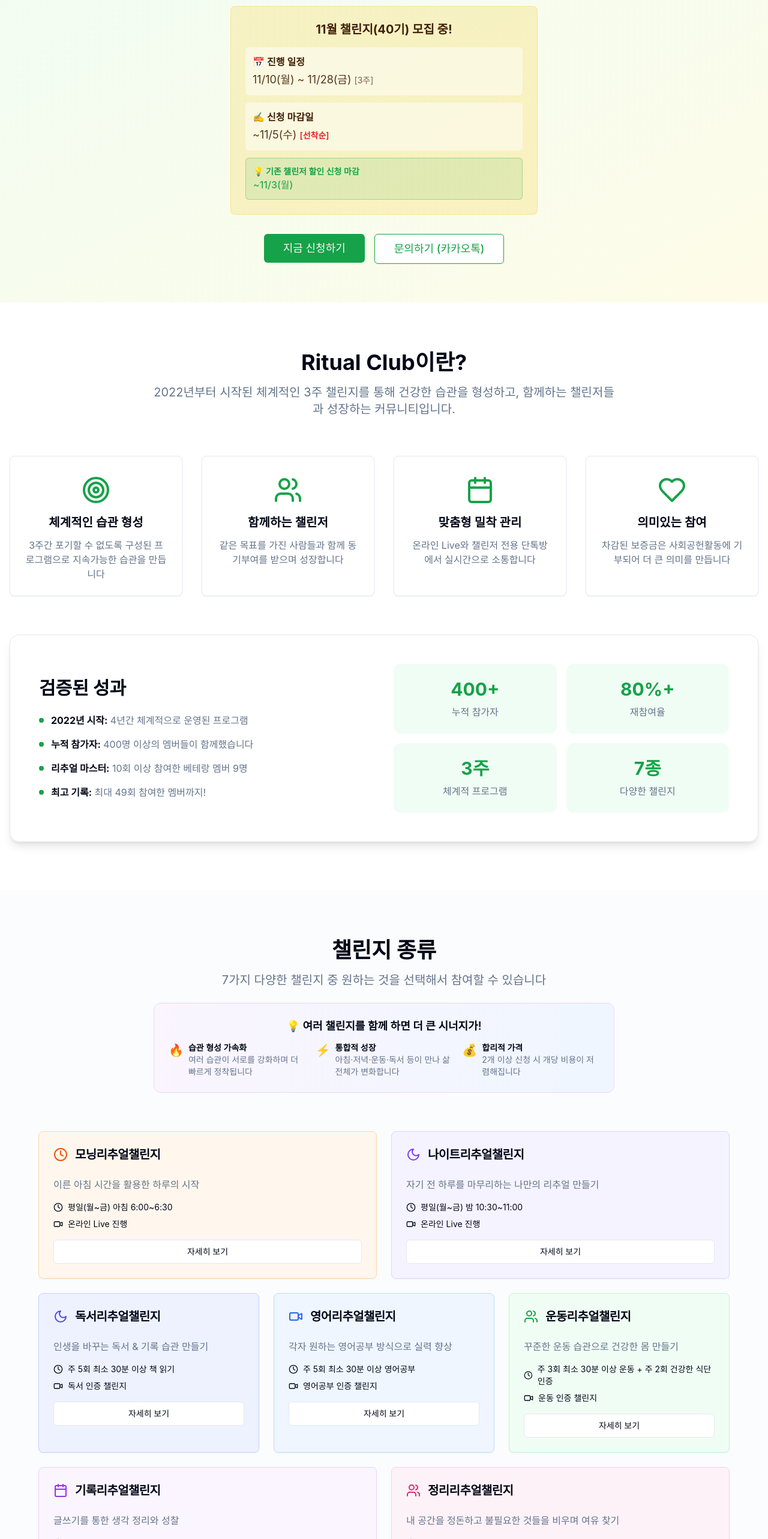
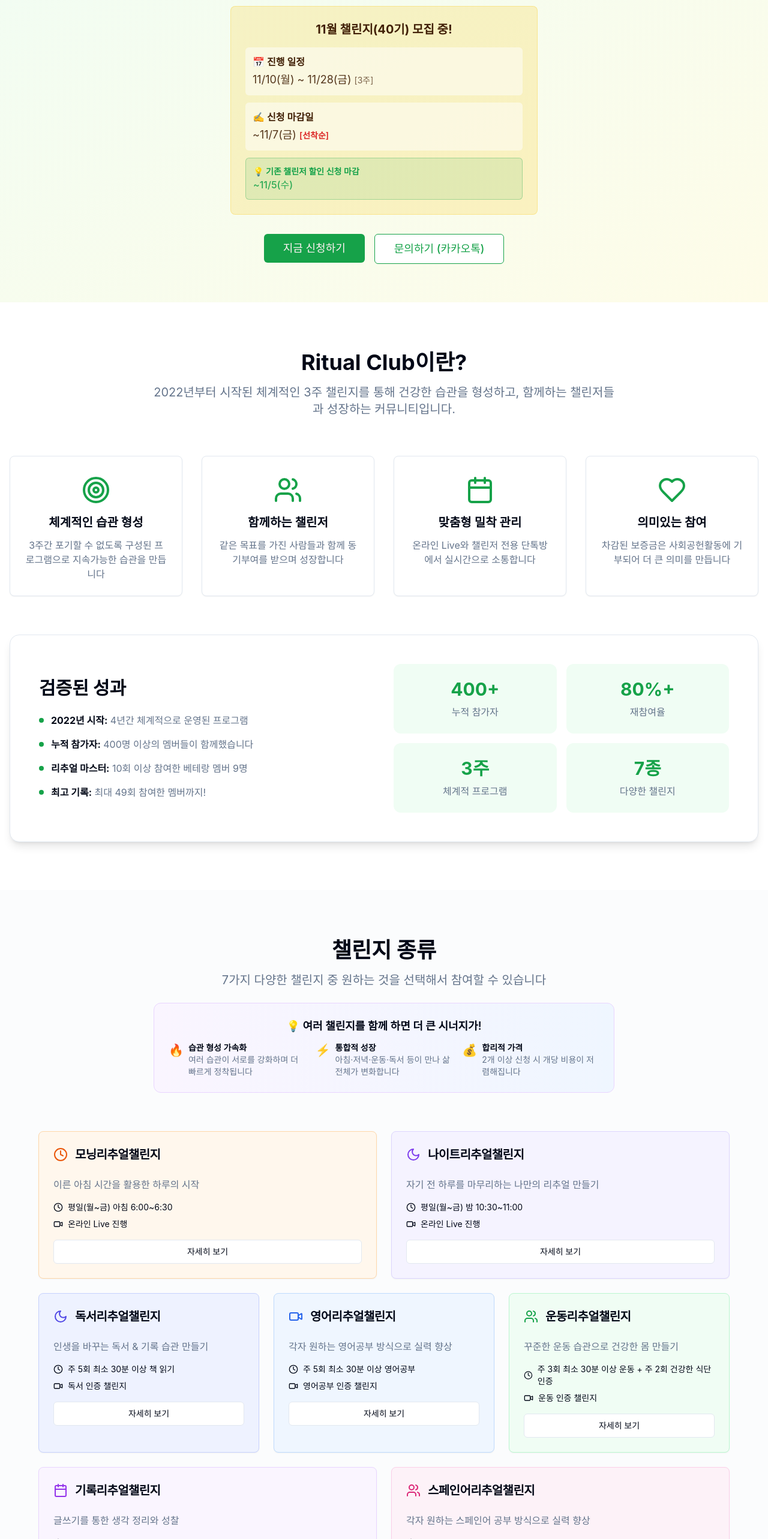
Before and after one commit to MinjooLola/ritual-club-hub, a React (Vite) app: page / in a window 1280 px wide. Shown: the part 234-2800 px from the top of the page at 60% size. Built offline with nearby package versions, Linux system fonts and the light colour scheme; a web font is replaced by a local one.

Commit message:
Update challenge details and testimonials

```diff
--- a/src/components/ApplicationForm.tsx
+++ b/src/components/ApplicationForm.tsx
@@ -117,11 +117,11 @@ const ApplicationForm = () => {
                 <div className="space-y-3 text-center">
                   <div>
                     <p className="font-semibold text-red-700 dark:text-red-400">기존 챌린저 할인 신청 마감</p>
-                    <p className="text-red-600 dark:text-red-500">~11/3(월)</p>
+                    <p className="text-red-600 dark:text-red-500">~11/5(수)</p>
                   </div>
                   <div>
                     <p className="font-semibold text-red-700 dark:text-red-400">신청 마감일</p>
-                    <p className="text-red-600 dark:text-red-500">~11/5(수)</p>
+                    <p className="text-red-600 dark:text-red-500">~11/7(금)</p>
                   </div>
                 </div>
               </div>
--- a/src/components/ChallengeList.tsx
+++ b/src/components/ChallengeList.tsx
@@ -63,11 +63,11 @@ const ChallengeList = () => {
       icon: <Calendar className="w-6 h-6 text-purple-600" />
     },
     {
-      id: "declutter",
-      title: "정리리추얼챌린지",
-      description: "내 공간을 정돈하고 불필요한 것들을 비우며 여유 찾기",
-      time: "주 5회 공간 정리(책상, 부엌, 거실 등) or 비움 인증",
-      type: "정리 인증 챌린지",
+      id: "spanish",
+      title: "스페인어리추얼챌린지",
+      description: "각자 원하는 스페인어 공부 방식으로 실력 향상",
+      time: "주 5회 최소 30분 이상 스페인어 공부",
+      type: "스페인어 공부 인증 챌린지",
       color: "bg-pink-50 border-pink-200",
       icon: <Users className="w-6 h-6 text-pink-600" />
     }
--- a/src/components/Hero.tsx
+++ b/src/components/Hero.tsx
@@ -33,12 +33,12 @@ const Hero = () => {
 
               <div className="bg-background/50 rounded-md p-3">
                 <p className="text-accent-foreground font-semibold mb-1">✍️ 신청 마감일</p>
-                <p className="text-accent-foreground/90 text-lg">~11/5(수) <span className="text-sm font-semibold text-red-600">[선착순]</span></p>
+                <p className="text-accent-foreground/90 text-lg">~11/7(금) <span className="text-sm font-semibold text-red-600">[선착순]</span></p>
               </div>
 
               <div className="bg-primary/10 border border-primary/30 rounded-md p-3">
                 <p className="text-primary font-semibold text-sm">💡 기존 챌린저 할인 신청 마감</p>
-                <p className="text-primary/90 font-medium">~11/3(월)</p>
+                <p className="text-primary/90 font-medium">~11/5(수)</p>
               </div>
             </div>
           </div>
```
